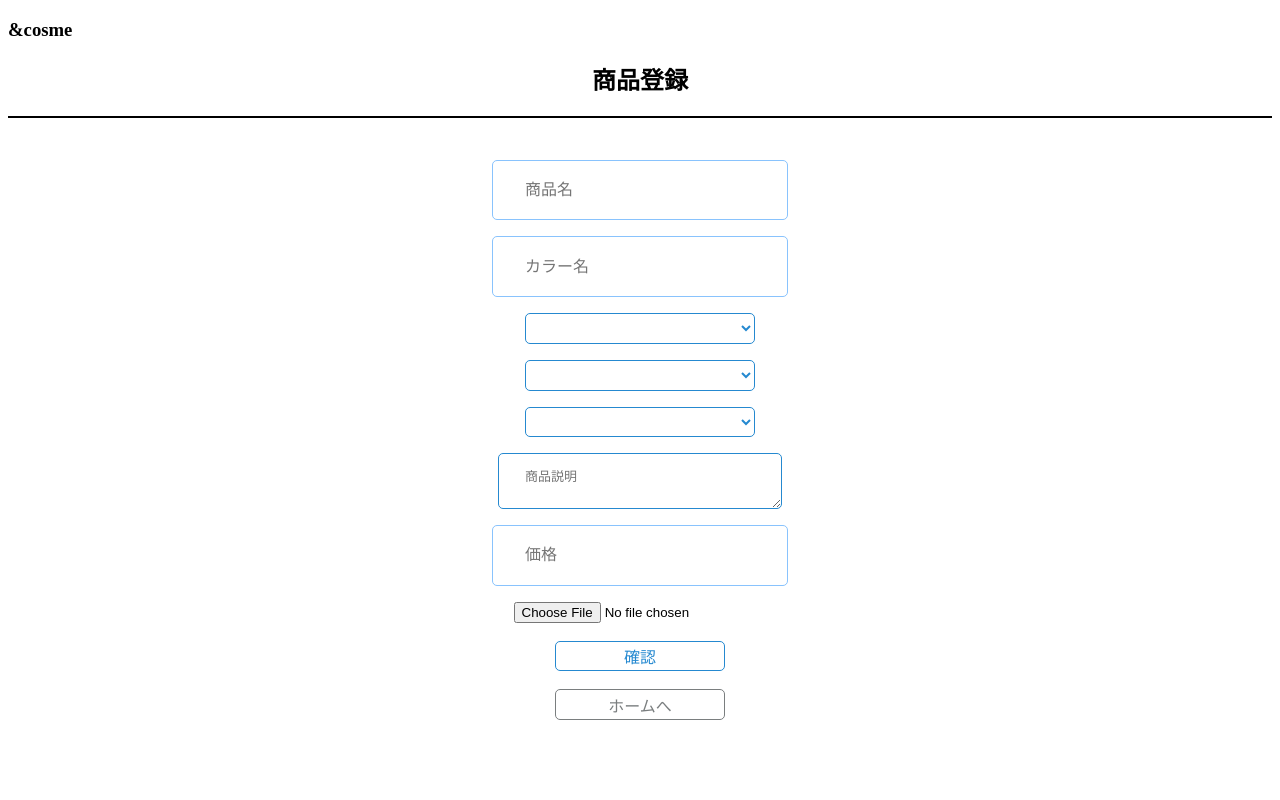
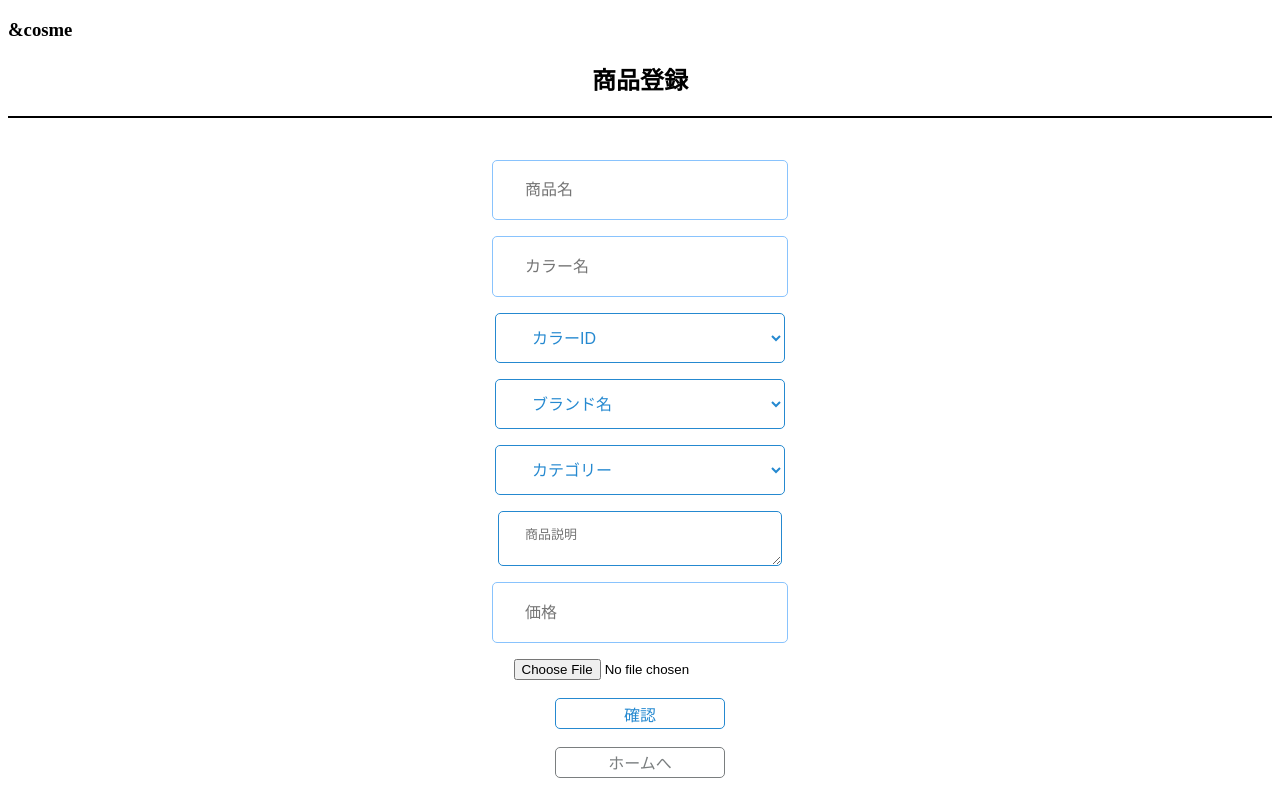
Before and after one commit to hirata0802/TeamGirls, a PHP site: page /k_cosme_new.php in a window 1280 px wide. Run offline with PHP 8.4, Linux system fonts and the light colour scheme; the visitor is signed in with stand-in values (Sample User, id 1); data that the repository does not hold is empty.

Commit message:
Update k_style.css

```diff
--- a/&cosme/css/k_style.css
+++ b/&cosme/css/k_style.css
@@ -128,8 +128,8 @@
     display: flex;
     justify-content: center;
     align-items: center;
-    width: 230px;
-    height: 30px;
+    width: 290px;
+    height: 50px;
     margin: 0 auto;
     padding: .9em 2em;
     border: 1px solid #2589d0;
```
